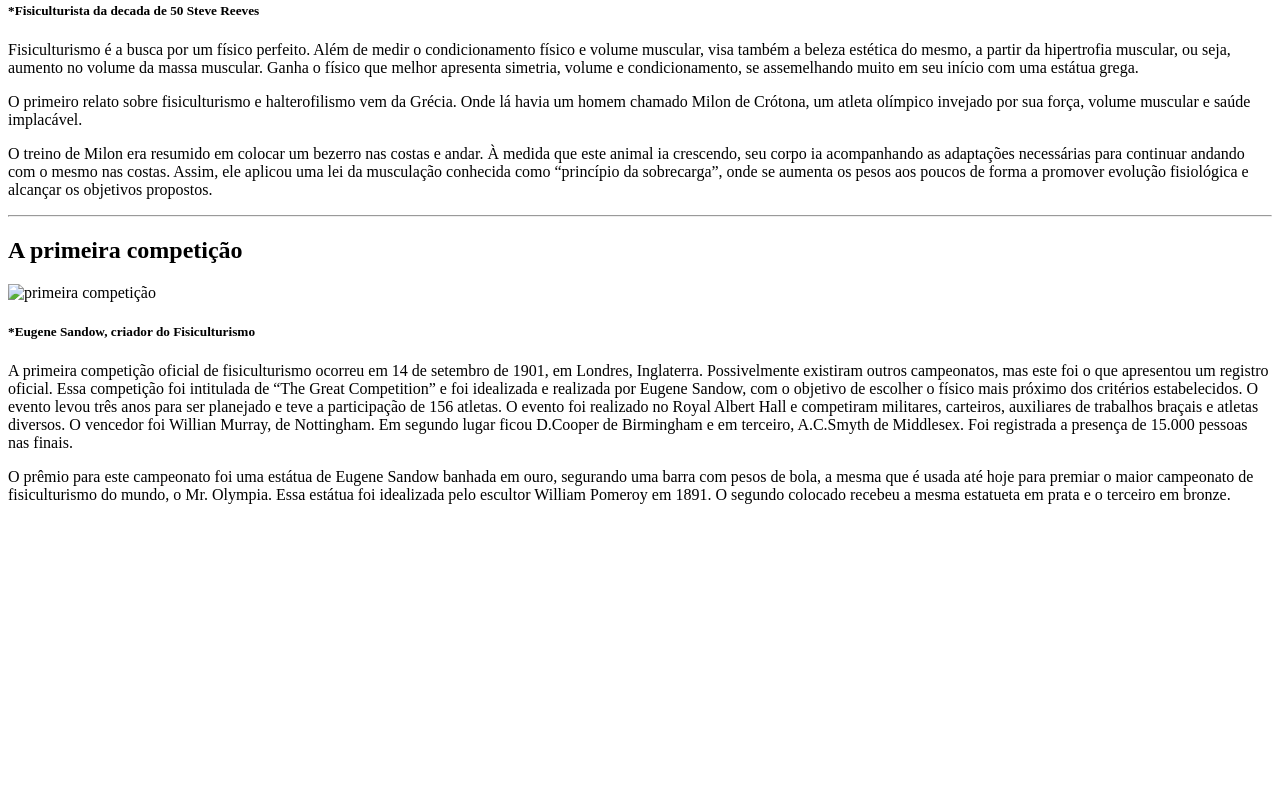
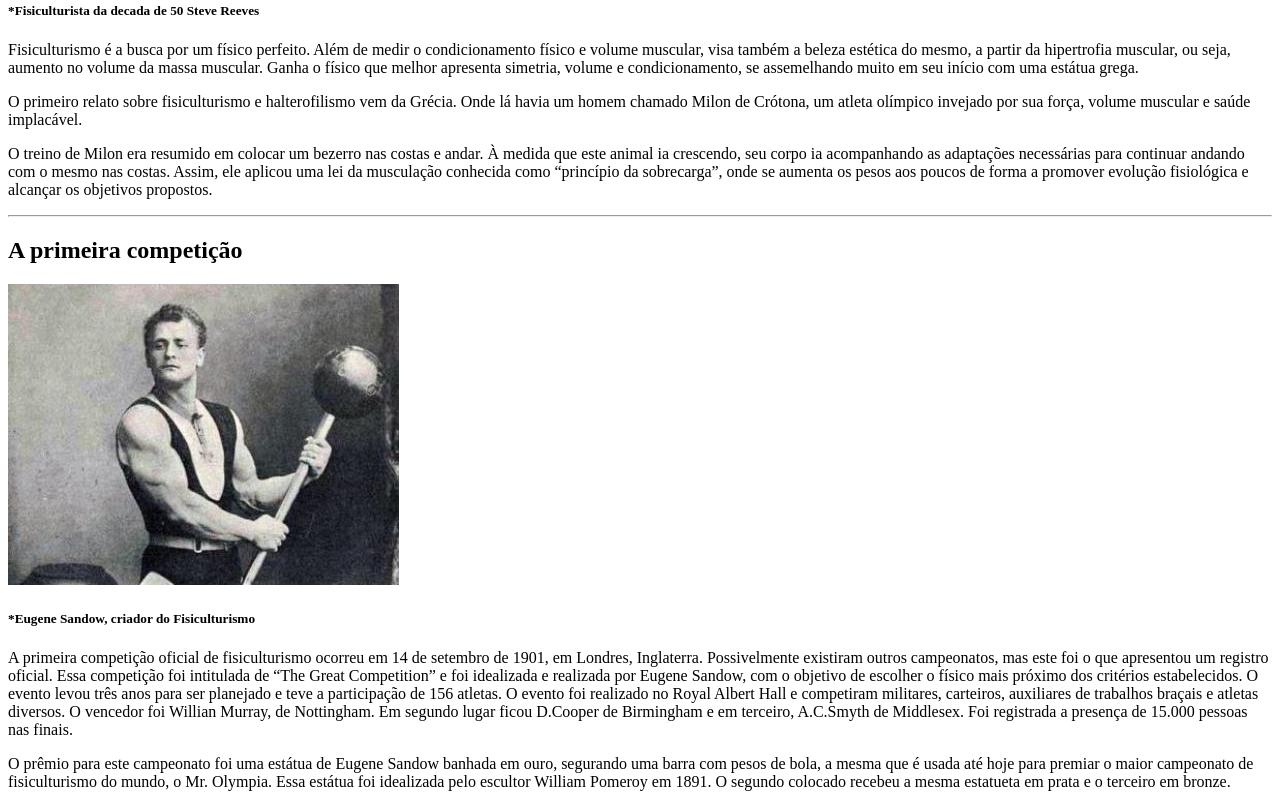
Before and after one commit to BrunoNunes100/trabalho-dupla, a plain HTML site: page index.html in a window 1280 px wide. Shown: the part 800-1607 px from the top of the page. Before the commit the page ends 1320 px from the top, so only its background shows below. Drawn offline with Linux system fonts and the light colour scheme.

Commit message:
imagem
imagem

```diff
--- a/index.html
+++ b/index.html
@@ -41,7 +41,7 @@
     <h2>A primeira competição</h2>
 
     <div class="imagem-primeira-competição">
-        <img src="imagens/a-primeira-competição.jpg" alt="primeira competição">
+        <img src="imagens/primeira-competição.jpg" alt="primeira competição">
     </div>
     <h5>*Eugene Sandow, criador do Fisiculturismo</h5>
 
```
Also changed, not shown: imagens/primeira-competição.jpg (added).
